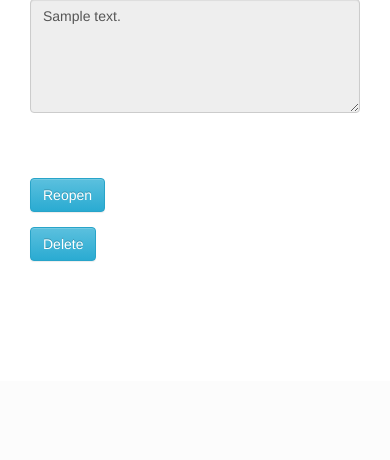
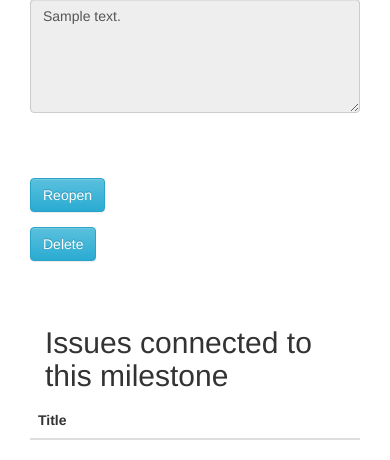
Before and after one commit to EducationConsultant/UKS_novi, a Django app: page /boohub/milestone_close/1 in a window 390 px wide. Shown: the part 463-923 px from the top of the page. Before the commit the page ends 725 px from the top, so only its background shows below. Run offline with Django 3.2, Linux system fonts and the light colour scheme; tables that the repository leaves empty hold one stand-in row (values such as "Sample post"); lists and menus that the app fills with data are empty; some libraries are stand-ins or nearby versions.

Commit message:
Prikazani svi issue koji su veznai za milestone.

```diff
--- a/ProjekatUKS/github/templates/github/milestoneInformation.html
+++ b/ProjekatUKS/github/templates/github/milestoneInformation.html
@@ -11,7 +11,9 @@
             <li><a href="{% url 'github:switch_milestone' milestone.repository.name %}">New milestone</a></li>
             <li><a href="{% url 'github:getAllMilestones' milestone.repository.name %}">Milestones</a></li>
             <li><a href="{% url 'github:repositoryInfo'  milestone.repository.name  %}">Back to repository</a></li>
+            {% if milestone.opened %}
             <li><a href="{% url 'github:switch_issue_new_from_milestone' milestone.title %}">New issue</a></li>
+            {% endif %}
         </ul>
 
     </nav>
@@ -68,7 +70,35 @@
                    <div class="col-sm-offset-2 col-sm-10">
                         <button type="button" class="btn btn-info" onclick="location.href='{% url 'github:delete_milestone' milestone.pk %}'">Delete</button>
                     </div>
-                   </div>
+               </div>
+
+
+                <div class="col-xs-12" style="height:50px;"></div>
+                <div class="container">
+                    <div class="col-sm-offset-2 col-sm-10">
+                  <h2>Issues connected to this milestone</h2>
+                    </div>
+                   <table class="table">
+                    <thead>
+                      <tr>
+                        <th>Title</th>
+                      </tr>
+                    </thead>
+                    <tbody>
+                    {% for i in issuesOfMilestone%}
+                      <tr>
+                        <td>
+                            <a href="{% url 'github:switch_issue_view_one' i.pk %}">{{i.title}}</a>
+                        </td>
+                      </tr>
+                    {% endfor %}
+                    </tbody>
+                  </table>
+                </div>
+
+
+
+
 
             {% endblock %}
             </div>
--- a/ProjekatUKS/github/views.py
+++ b/ProjekatUKS/github/views.py
@@ -1259,10 +1259,18 @@ def milestone(request, name):
     milestone.save()
     return render(request, 'github/milestoneInformation.html', {'milestone':milestone})
 
-# name is milestoneName
+# name is milestoneTitle
 def milestoneInfo(request, name ) :
     milestone = Milestone.objects.get(title=name)
-    return render(request, 'github/milestoneInformation.html', {'milestone': milestone})
+    issuesOfMilestone = []
+    issuesAll = Issue.objects.all()
+
+    for i in issuesAll.all():
+        if str(i.milestone) == name:
+            issuesOfMilestone.append(i)
+
+    return render(request, 'github/milestoneInformation.html', {'milestone': milestone,
+                                                                'issuesOfMilestone': issuesOfMilestone,})
 
 # shows all milestones of one repository
 def getAllMilestones(request, name):
```
